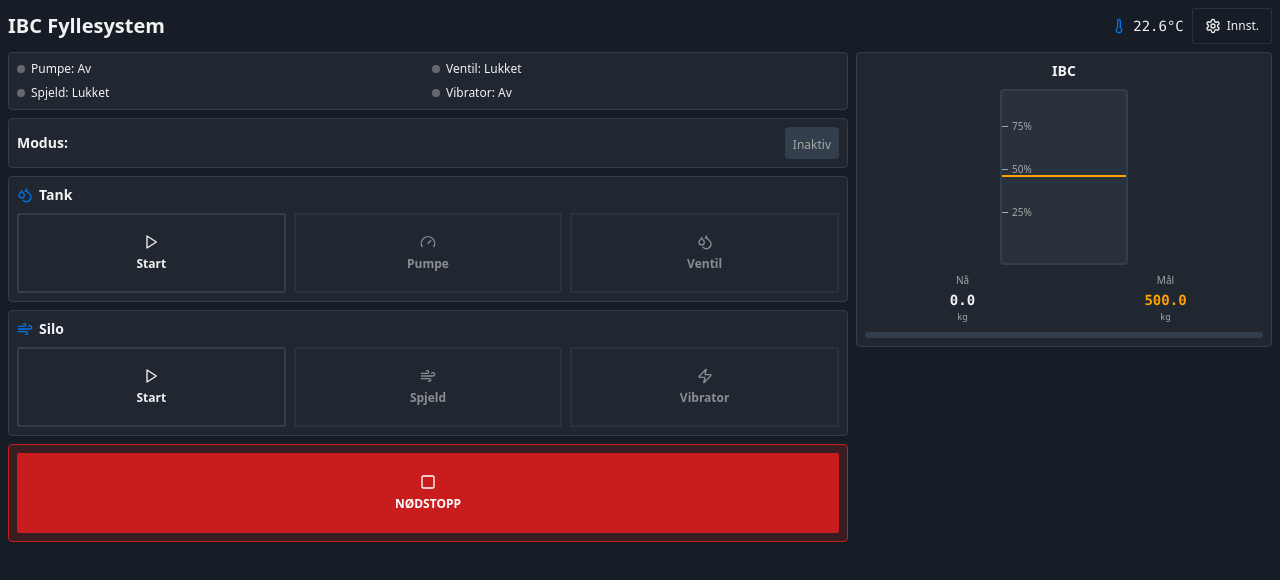
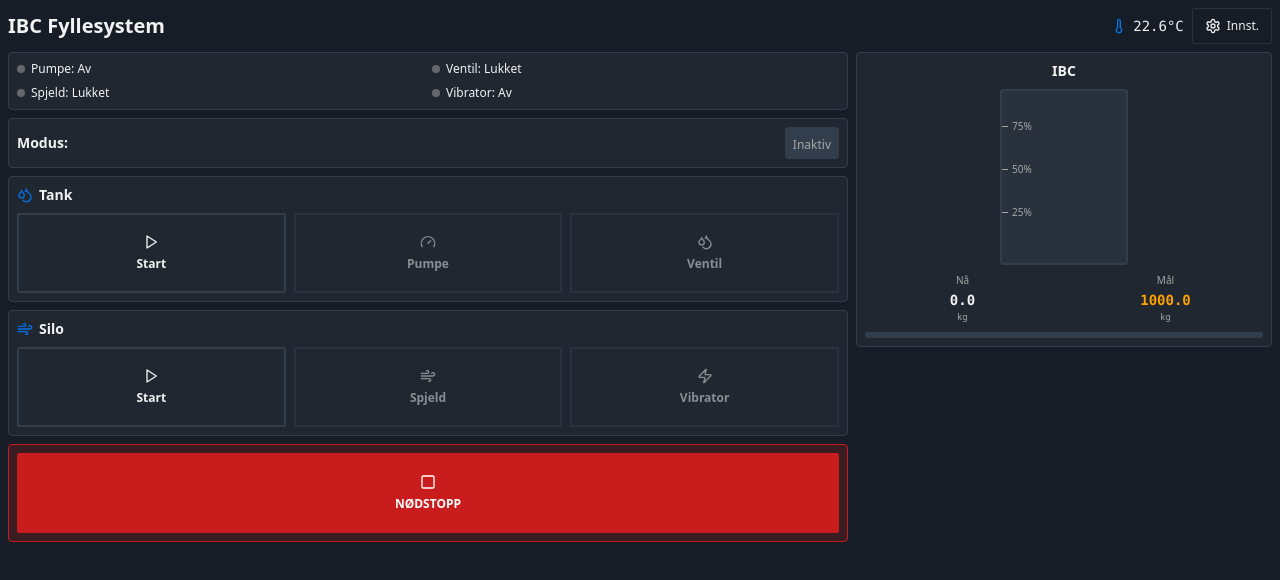
Before and after one commit to sturla1993/ca-filling, a React (Vite) app: page / in a window 1280 px wide. Shown: the top 580 px of the page. Built offline with nearby package versions, Linux system fonts and the light colour scheme; the HTML template or start-up script is replaced by a standard one.

Commit message:
Adjust visualization to total predefined amounts
Update IBC visualization to treat totalCapacity as sum of tankTarget and siloTarget (100%), using this total for maxCapacity and progress. Ensure currentWeight is measured against the combined target and align target indicator accordingly.

```diff
--- a/src/pages/Index.tsx
+++ b/src/pages/Index.tsx
@@ -34,7 +34,7 @@ const Index = () => {
   const [isFillingFromTank, setIsFillingFromTank] = useState(false);
   const [tankFilled, setTankFilled] = useState(false);
 
-  const maxCapacity = 1000;
+  const totalTarget = tankTarget + siloTarget;
 
   // Simulate temperature changes
   useEffect(() => {
@@ -276,8 +276,8 @@ const Index = () => {
         <div className="col-span-1">
           <IBCVisualization
             currentWeight={currentWeight}
-            targetWeight={tankFilled ? tankTarget + siloTarget : (isFillingFromTank ? tankTarget : siloTarget)}
-            maxCapacity={maxCapacity}
+            targetWeight={totalTarget}
+            maxCapacity={totalTarget}
           />
 
           {/* Warnings */}
```
